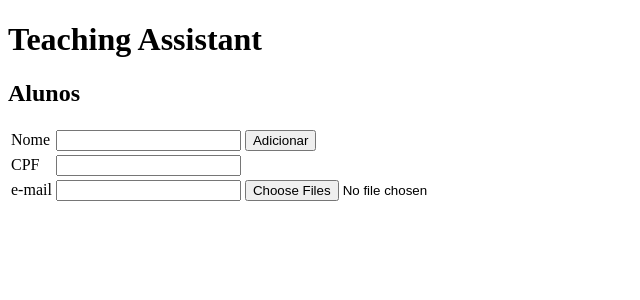
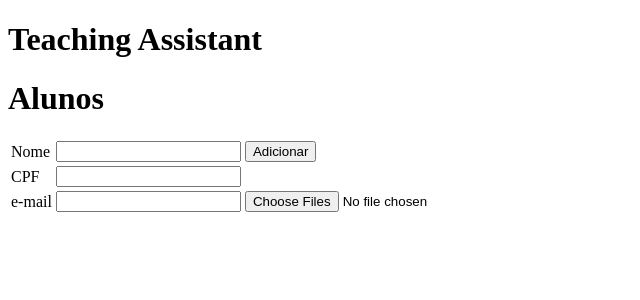
Before and after one commit to aaavalenca/gerenciamentodemetas, an Angular app: page / in a window 1280 px wide. Shown: the top 300 px of the page, without its empty margins (0-640 px from the left). Built offline with nearby package versions, Linux system fonts and the light colour scheme.

Commit message:
extracao de aluno para pasta comum

```diff
--- /dev/null
+++ b/common/aluno.ts
@@ -0,0 +1,14 @@
+export class Aluno {
+nome: string;
+cpf: string;
+email: string;
+metas: Map<string,string>;
+
+constructor() {
+  this.nome = "";
+  this.cpf = "";
+  this.email = "";
+  this.metas = new Map<string,string>();
+ }
+
+}
--- a/src/app/aluno/aluno.component.html
+++ b/src/app/aluno/aluno.component.html
@@ -1 +1,20 @@
-<p>aluno works!</p>
+   <h1>
+    Alunos
+  </h1>
+
+  <table>
+  <tr>
+     <td><label>Nome </label></td>
+     <td><input [(ngModel)]="aluno.nome" ></td>
+     <td><button (click)="criar(aluno)">Adicionar</button></td>
+  </tr>
+  <tr>
+     <td><label>CPF </label></td>
+     <td><input [(ngModel)]="aluno.cpf" ></td>
+  </tr>
+  <tr>
+     <td><label>e-mail </label></td>
+     <td><input [(ngModel)]="aluno.email" ></td>
+     <td><input type="file" (change)="onFileChange($event)" multiple="false" accept='.csv'></td>
+  </tr>
+  </table>
--- a/src/app/aluno/aluno.component.ts
+++ b/src/app/aluno/aluno.component.ts
@@ -1,4 +1,5 @@
 import { Component, OnInit } from '@angular/core';
+import { Aluno } from 'common/aluno';
 
 @Component({
   selector: 'app-aluno',
@@ -6,19 +7,20 @@ import { Component, OnInit } from '@angular/core';
   styleUrls: ['./aluno.component.css']
 })
 export class AlunoComponent implements OnInit {
-  nome: string;
-  cpf: string;
-  email: string;
-  metas: Map<string,string>;
 
-  constructor() {
-    this.nome = "";
-    this.cpf = "";
-    this.email = "";
-    this.metas = new Map<string,string>();
-   }
+  aluno: Aluno = new Aluno();
 
   ngOnInit(): void {
+
   }
 
+  criar(aluno : Aluno){
+
+  }
+
+  onFileChange (event) {
+
+  }
+
+
 }
--- a/src/app/app.component.html
+++ b/src/app/app.component.html
@@ -1,24 +1,9 @@
+<html>
+
 <h1>
-   Teaching Assistant
- </h1>
+  Teaching Assistant
+</h1>
 
- <h2>
-   Alunos
- </h2>
+<app-aluno></app-aluno>
 
- <table>
- <tr>
-    <td><label>Nome </label></td>
-    <td><input [(ngModel)]="aluno.nome" ></td>
-    <td><button (click)="gravar(aluno)">Adicionar</button></td>
- </tr>
- <tr>
-    <td><label>CPF </label></td>
-    <td><input [(ngModel)]="aluno.cpf" ></td>
- </tr>
- <tr>
-    <td><label>e-mail </label></td>
-    <td><input [(ngModel)]="aluno.email" ></td>
-    <td><input type="file" (change)="onFileChange($event)" multiple="false" accept='.csv'></td>
- </tr>
- </table>
+</html>
```
Also changed, not shown: src/app/app.module.ts (+5 -2 lines).
